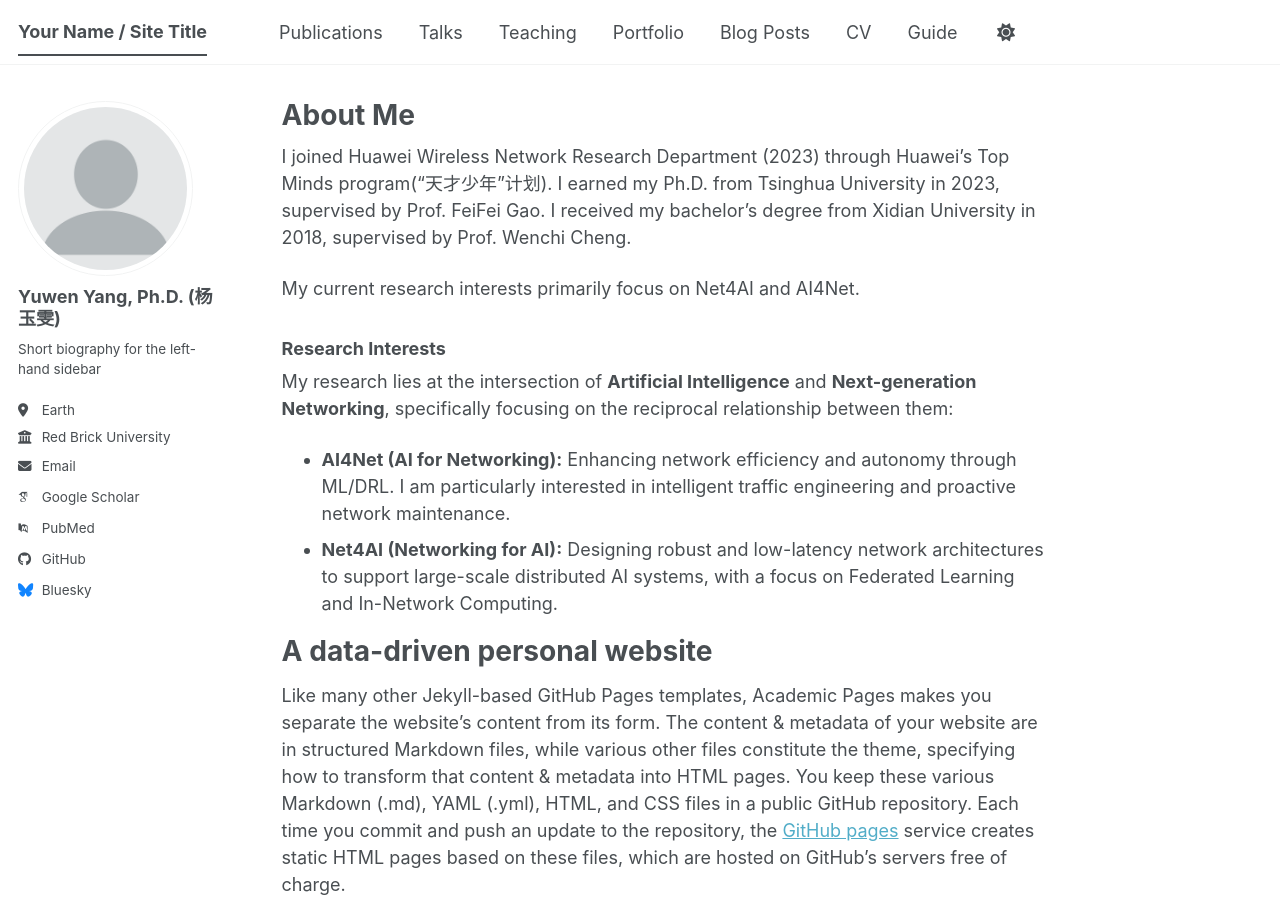
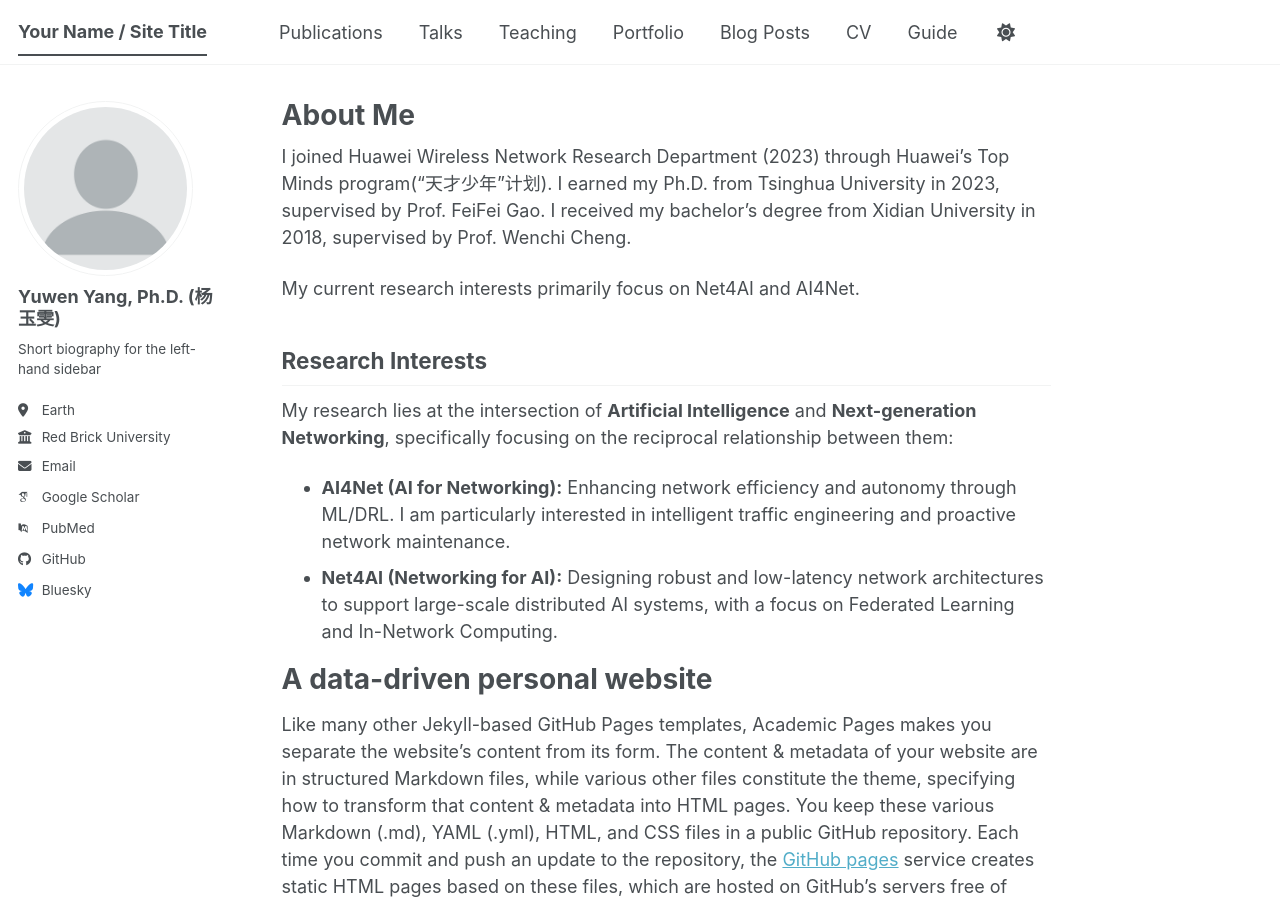
Before and after one commit to yangyuwenyang/yangyuwenyang.github.io, a Jekyll site: the page built from _pages/about.md, in a window 1280 px wide and 900 px high. Built offline with Jekyll 4.4.1, drawn with Linux system fonts in a browser that asks for light colours; some web fonts are replaced; a script bundle is joined from its source files by our own code; library files that are not in the unit come from our copies.

```diff
--- a/_pages/about.md
+++ b/_pages/about.md
@@ -11,7 +11,7 @@ I joined Huawei Wireless Network Research Department (2023) through Huawei’s T
 
 My current research interests primarily focus on Net4AI and AI4Net.
 
-### Research Interests
+## Research Interests
 My research lies at the intersection of **Artificial Intelligence** and **Next-generation Networking**, specifically focusing on the reciprocal relationship between them:
 
 * **AI4Net (AI for Networking):** Enhancing network efficiency and autonomy through ML/DRL. I am particularly interested in intelligent traffic engineering and proactive network maintenance.
```
